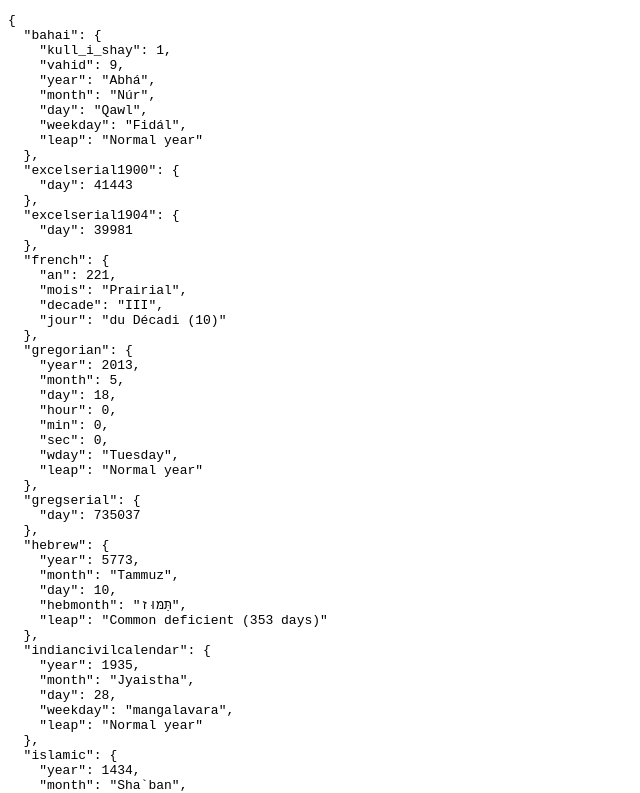
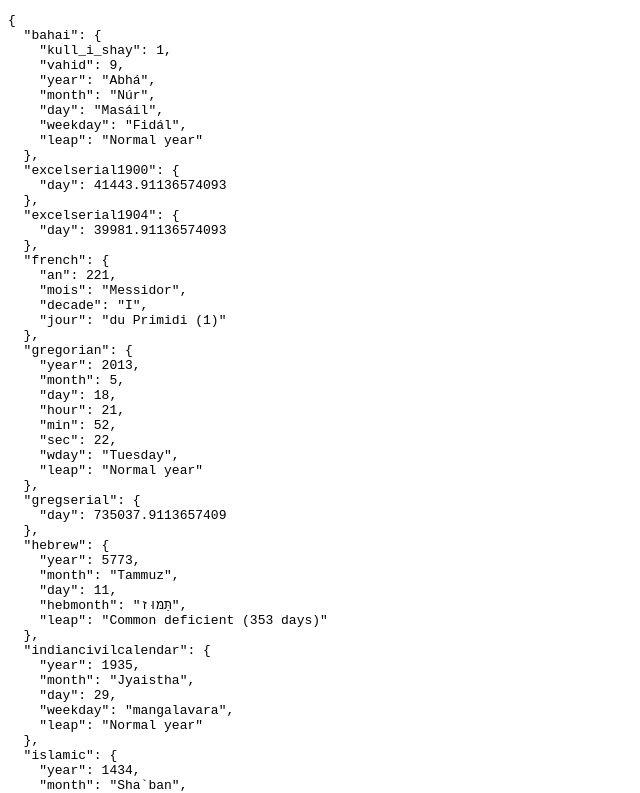
Before and after one commit to dzucconi/calendrical, a plain HTML site: page index.html in a window 1280 px wide. Shown: the top 793 px of the page, without its empty margins (0-640 px from the left). Drawn offline with nearby package versions, Linux system fonts and the light colour scheme.

Commit message:
Update every second

```diff
--- a/index.html
+++ b/index.html
@@ -14,18 +14,18 @@
 
 <script>
   $(function() {
-    // setInterval(function() {
-    //   var now = new Date();
+    setInterval(function() {
+      var now = new Date();
 
-    //   Ephemerides.calendar.setDateTo(now);
-    //   Ephemerides.calendar.calcGregorian();
+      Ephemerides.calendar.setDateTo(now);
+      Ephemerides.calendar.calcGregorian();
 
-    //   $("#output").html(JSON.stringify(Ephemerides.data, undefined, 2));
-    // }, 1000);
+      $("#output").html(JSON.stringify(Ephemerides.data, undefined, 2));
+    }, 1000);
 
-    Ephemerides.calendar.setDateToToday();
-    Ephemerides.calendar.calcGregorian();
-    $("#output").html(JSON.stringify(Ephemerides.data, undefined, 2))
+    // Ephemerides.calendar.setDateToToday();
+    // Ephemerides.calendar.calcGregorian();
+    // $("#output").html(JSON.stringify(Ephemerides.data, undefined, 2))
   });
 </script>
 </html>
```
